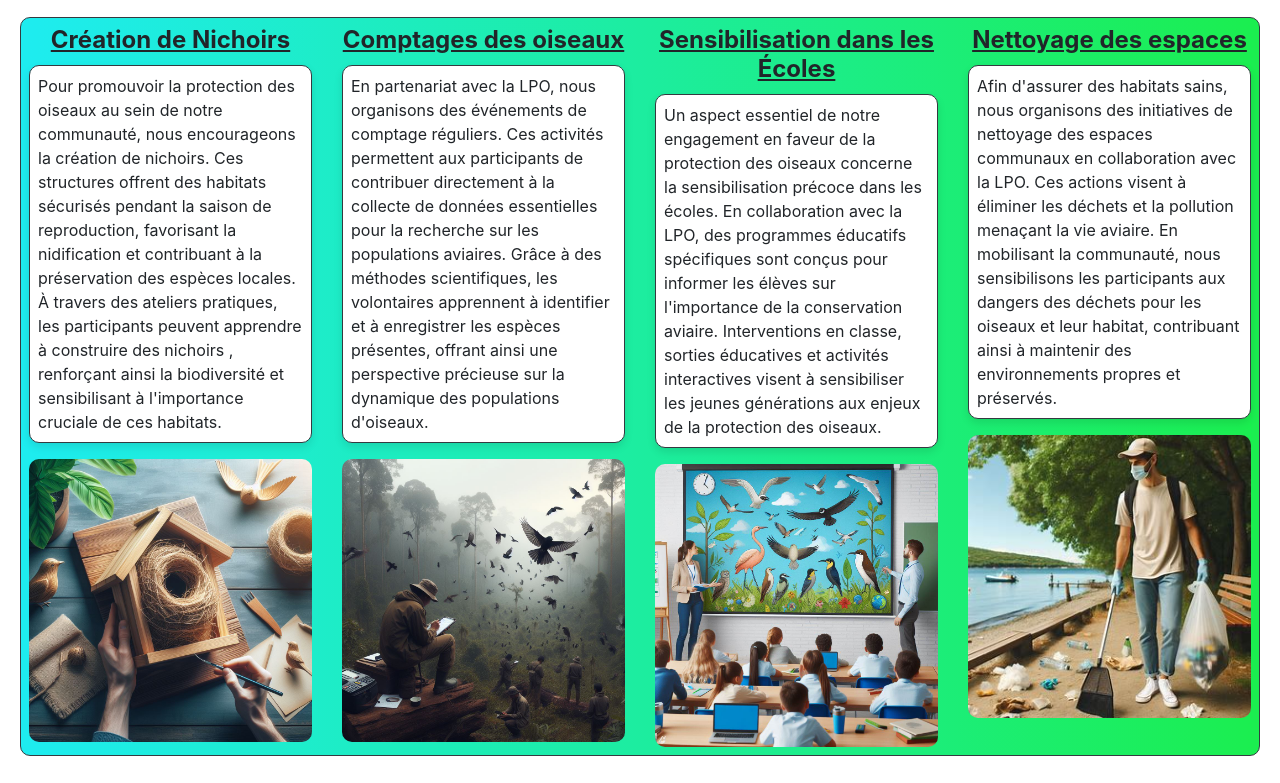
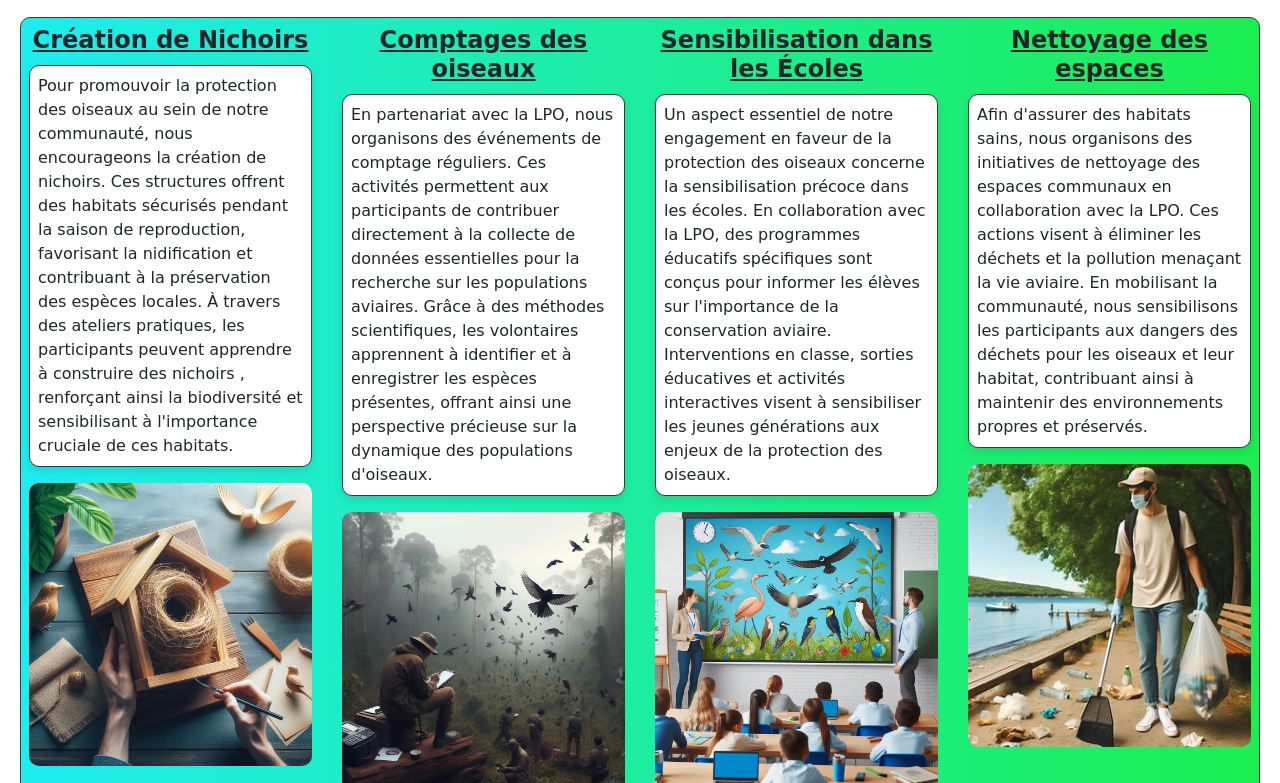
Before and after one commit to zZyph/Eliot-Vivier-EvalStudi_GDWFSHTMLCSSBOOTEXAIII1ACSS, a plain HTML site: page asso_page2.html in a window 1280 px wide. Shown: the part 349-1132 px from the top of the page. Drawn offline with nearby package versions, Linux system fonts and the light colour scheme.

Commit message:
Ajout des balises meta et une police

```diff
--- a/asso_page2.html
+++ b/asso_page2.html
@@ -3,11 +3,13 @@
 <head>
     <meta charset="UTF-8">
     <meta name="viewport" content="width=device-width, initial-scale=1.0">
-    <title>Document</title>
+    <title>Activité, NosAmislesOiseaux</title>
+    <meta name="description" content="Page d'Nos Amis Les Oiseaux : Rejoignez notre association dédiée à la protection et à la défense des oiseaux. Ensemble, œuvrons pour préserver la biodiversité aviaire, sensibiliser à l'importance de leur conservation et participer à des initiatives écologiques. Agissons pour un monde où nos amis les oiseaux prospèrent en toute sécurité.">
+    <meta name="keywords" content="oiseaux, protection des oiseaux, biodiversité aviaire, conservation, association écologique, sensibilisation, défense de l'environnement, nos amis les oiseaux, activités, sport, environnement, inscription">
     <link rel="stylesheet" href="asso_style.css">
     <link rel="stylesheet" href="https://stackpath.bootstrapcdn.com/bootstrap/4.5.2/css/bootstrap.min.css">
 </head>
-<body>
+<body class="font-doodle_shadow">
     <header>
         <nav class="navbar navbar-expand-lg navbar-light bg-primary">
             <a class="navbar-brand text-white " href="#">
--- a/asso_style.css
+++ b/asso_style.css
@@ -257,6 +257,13 @@ footer {
     padding: 10px;
 }
 
+@import url('https://fonts.googleapis.com/css2?family=Rubik+Doodle+Shadow&display=swap');
+
+
+.font-doodle_shadow {
+    font-family: 'Rubik Doodle Shadow', cursive;
+}
+
 h1 {
     font-size: 5.9vw;
 }
```
Also changed, not shown: asso_page1.html (+4 -2 lines).
